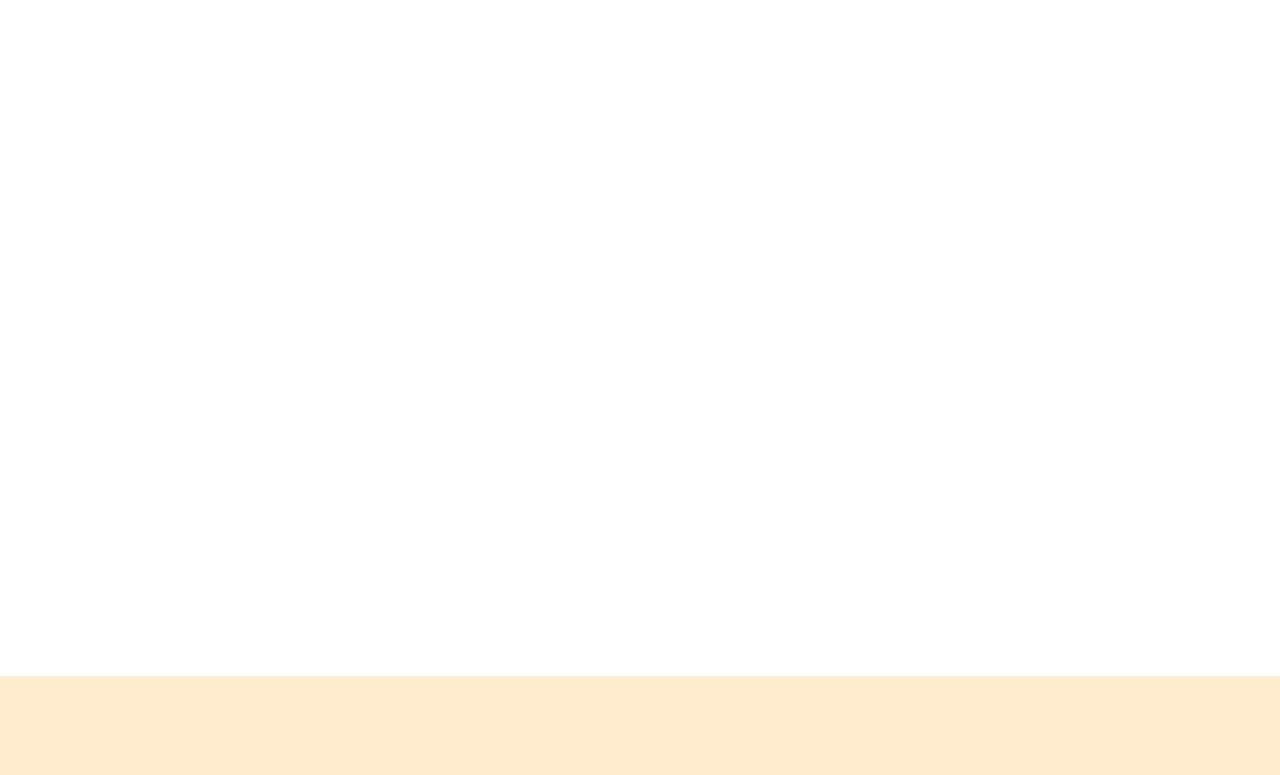
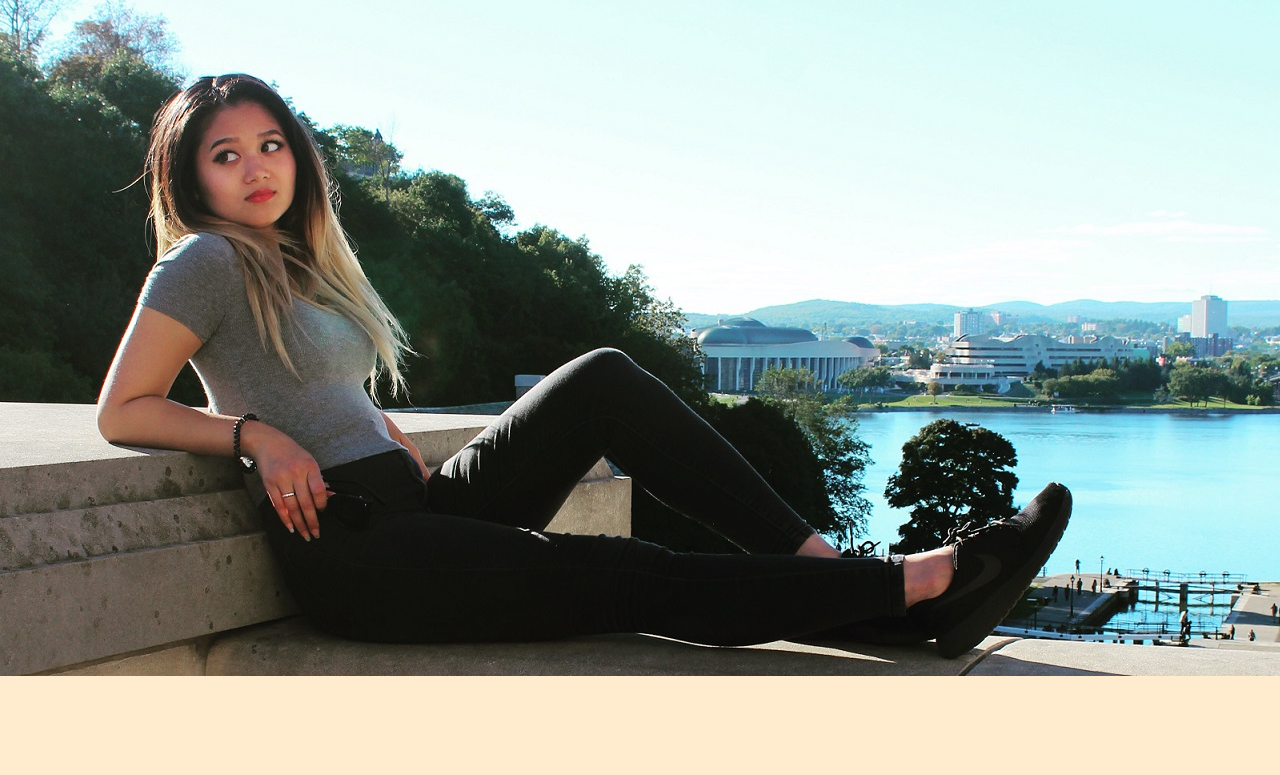
Before and after one commit to ReisaSitohang/automatic-guacamole, a plain HTML site: page index.html in a window 1280 px wide. Shown: the part 124-899 px from the top of the page. Drawn offline with Linux system fonts and the light colour scheme.

Commit message:
added header image

```diff
--- a/Includes/style.css
+++ b/Includes/style.css
@@ -117,7 +117,7 @@ html {
     height: 100%;
     padding-top: 50px;
     text-align: center;
-    background: #fff;
+    background-image: url("./Images/HeadPic.jpg")
 }
 
 .about-section {
```
Also changed, not shown: Includes/Images/HeadPic.JPG (added).
